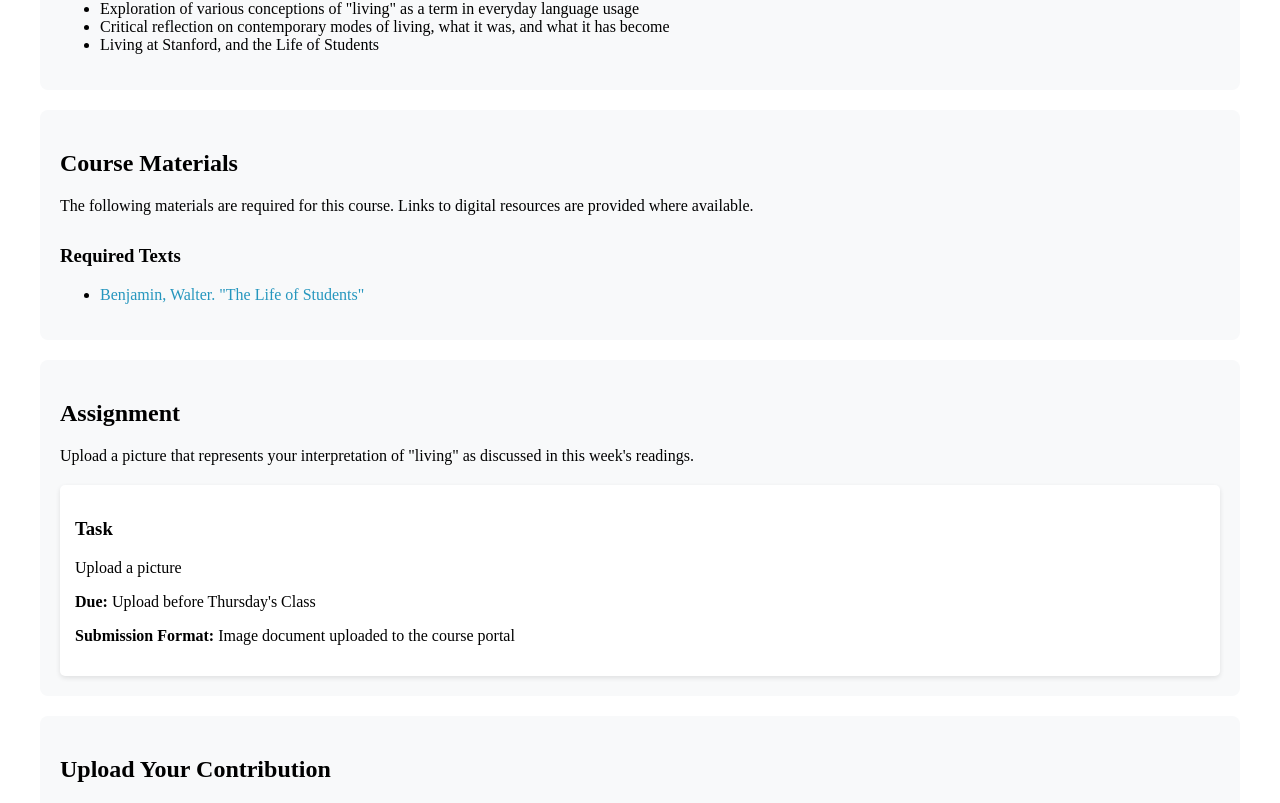
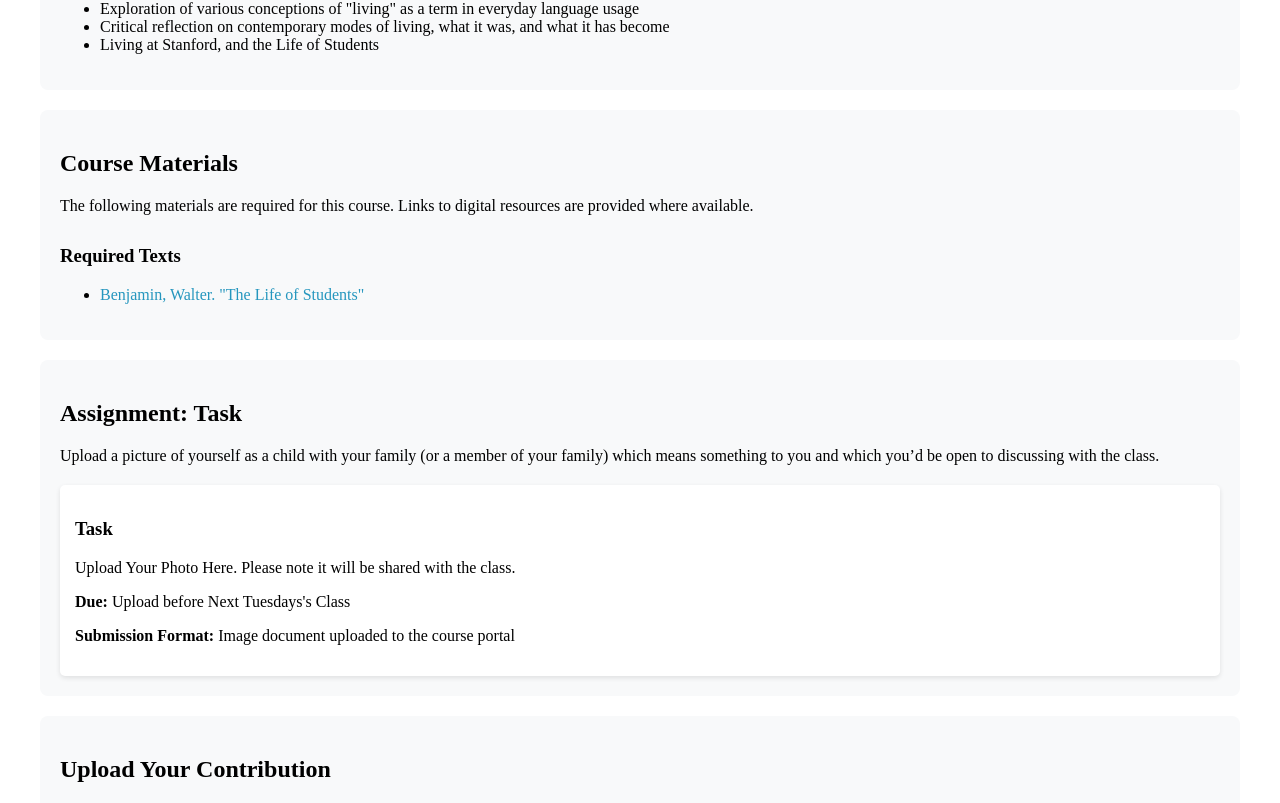
Before and after one commit to sgcxliv/calledliving, a Next.js app: page /lifecycle/1 in a window 1280 px wide. Shown: the part 499-1302 px from the top of the page. Built offline with nearby package versions, Linux system fonts and the light colour scheme; no server answers.

Commit message:
Update [id].js

```diff
--- a/pages/lifecycle/[id].js
+++ b/pages/lifecycle/[id].js
@@ -167,13 +167,13 @@ export default function LifecyclePage() {
 
         {/* Assignment Section */}
         <div style={{ padding: '20px', backgroundColor: '#f8f9fa', borderRadius: '8px', marginBottom: '20px' }}>
-          <h2>Assignment</h2>
-          <p>Upload a picture that represents your interpretation of "living" as discussed in this week's readings.</p>
+          <h2>Assignment: Task</h2>
+          <p>Upload a picture of yourself as a child with your family (or a member of your family) which means something to you and which you’d be open to discussing with the class.</p>
 
           <div style={{ marginTop: '20px', backgroundColor: '#fff', padding: '15px', borderRadius: '5px', boxShadow: '0 2px 5px rgba(0,0,0,0.1)' }}>
             <h3>Task</h3>
-            <p>Upload a picture</p>
-            <p><strong>Due:</strong> Upload before Thursday's Class</p>
+            <p>Upload Your Photo Here. Please note it will be shared with the class. </p>
+            <p><strong>Due:</strong> Upload before Next Tuesdays's Class</p>
             <p><strong>Submission Format:</strong> Image document uploaded to the course portal</p>
           </div>
         </div>
```
